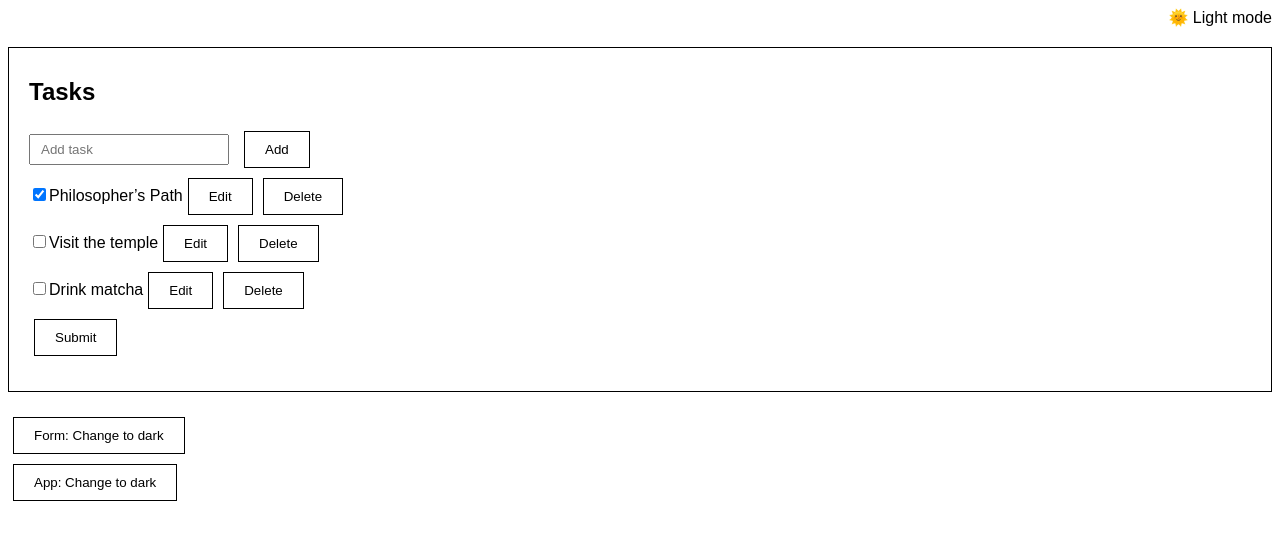
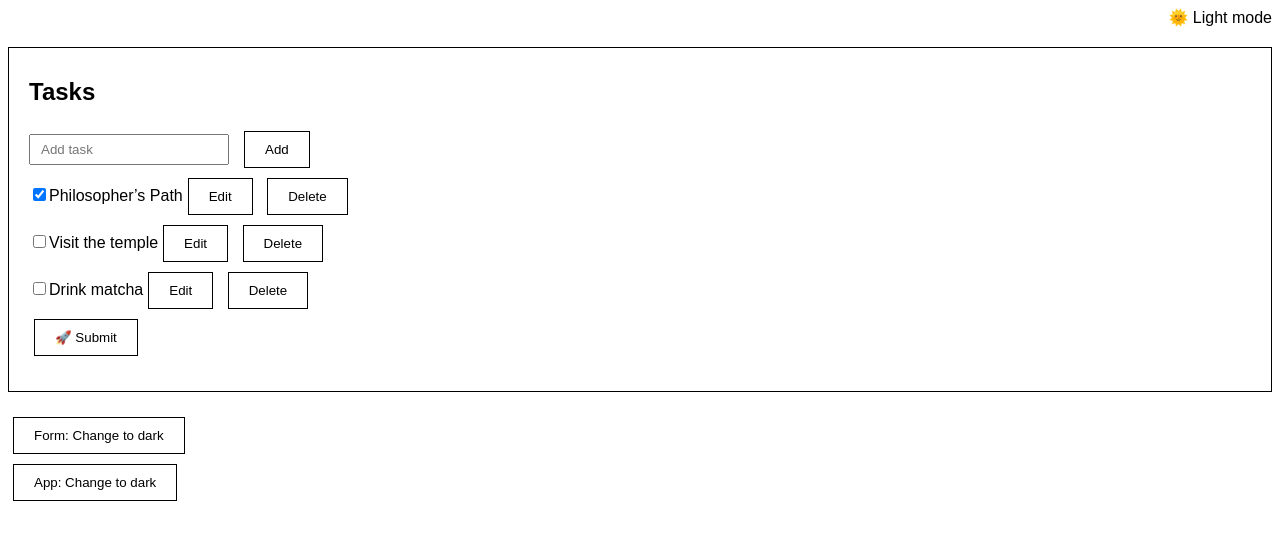
Before and after one commit to marcinszablowski/React-Context, a React (Create React App) app: page / in a window 1280 px wide. Shown: the top 540 px of the page. Built offline with nearby package versions, Linux system fonts and the light colour scheme.

Commit message:
5 files modified

```diff
--- a/App.tsx
+++ b/App.tsx
@@ -37,7 +37,7 @@ export default function App() {
           {theme === 'dark' ? '🌛 Dark' : '🌞 Light'} mode
         </p>
 
-        <form className={theme}>
+        <form className={theme} onSubmit={(e) => e.preventDefault()}>
           <h2>Tasks</h2>
           <AddTask onAddTask={handleAddTask} />
           <TaskList
@@ -45,7 +45,7 @@ export default function App() {
             onChangeTask={handleChangeTask}
             onDeleteTask={handleDeleteTask}
           />
-          <Button>Submit</Button>
+          <Button>🚀 Submit</Button>
         </form>
 
         <Form />
--- a/Button.tsx
+++ b/Button.tsx
@@ -2,11 +2,11 @@ import * as React from 'react';
 import { useContext } from 'react';
 import { ThemeContext } from './App';
 
-const Button = ({ children }) => {
+const Button = ({ children, className, onClick }) => {
   const { theme } = useContext(ThemeContext);
 
   return (
-    <button style={{ display: 'block' }} className={theme}>
+    <button className={`${className} ${theme}`} onClick={onClick}>
       {children}
     </button>
   );
--- a/Form.tsx
+++ b/Form.tsx
@@ -1,14 +1,12 @@
 import * as React from 'react';
 import { useContext } from 'react';
 import { ThemeContext } from './App';
-
 
 const Form = () => {
   const { theme, setTheme } = useContext(ThemeContext);
 
   return (
     <React.Fragment>
-
       <button
         onClick={() =>
           setTheme((prevState) => (prevState === 'dark' ? 'light' : 'dark'))
--- a/components/AddTask.tsx
+++ b/components/AddTask.tsx
@@ -2,8 +2,9 @@ import { useState, Fragment } from 'react';
 import * as React from 'react';
 import { useContext } from 'react';
 import { ThemeContext } from '../App';
+import Button from '../Button';
 
-const AddTask = ({ onAddTask }) => {
+const AddTask = ({ onAddTask, onClick }) => {
   const { theme } = useContext(ThemeContext);
   const [text, setText] = useState('');
 
@@ -14,15 +15,7 @@ const AddTask = ({ onAddTask }) => {
         placeholder="Add task"
         onChange={(e) => setText(e.target.value)}
       />
-      <button
-        className={theme}
-        onClick={() => {
-          setText('');
-          onAddTask(text);
-        }}
-      >
-        Add
-      </button>
+      <Button onClick={onClick}>Add</Button>
     </React.Fragment>
   );
 };
--- a/components/TaskList.tsx
+++ b/components/TaskList.tsx
@@ -1,5 +1,6 @@
 import { useState } from 'react';
 import * as React from 'react';
+import Button from '../Button';
 
 export interface Task {
   text: string;
@@ -46,14 +47,14 @@ const Task = ({ task, onChange, onDelete }: TaskProps) => {
             });
           }}
         />
-        <button onClick={() => setIsEditing(false)}>Save</button>
+        <Button onClick={() => setIsEditing(false)}>Save</Button>
       </React.Fragment>
     );
   } else {
     taskContent = (
       <React.Fragment>
-        {task.text}
-        <button onClick={() => setIsEditing(true)}>Edit</button>
+        <span>{task.text}</span>
+        <Button onClick={() => setIsEditing(true)}>Edit</Button>
       </React.Fragment>
     );
   }
@@ -70,8 +71,7 @@ const Task = ({ task, onChange, onDelete }: TaskProps) => {
           });
         }}
       />
-      {taskContent}
-      <button onClick={() => onDelete(task.id)}>Delete</button>
+      {taskContent} <Button onClick={() => onDelete(task.id)}>Delete</Button>
     </label>
   );
 };
```
